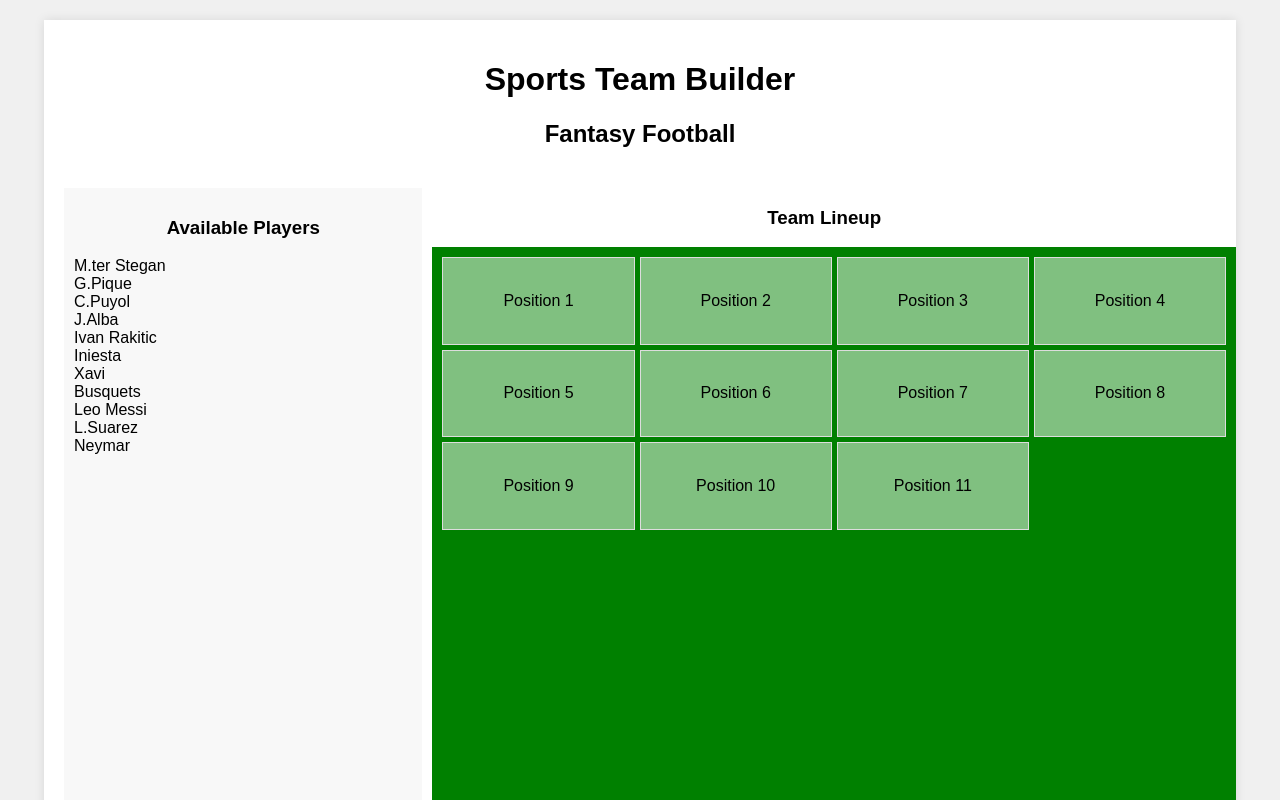
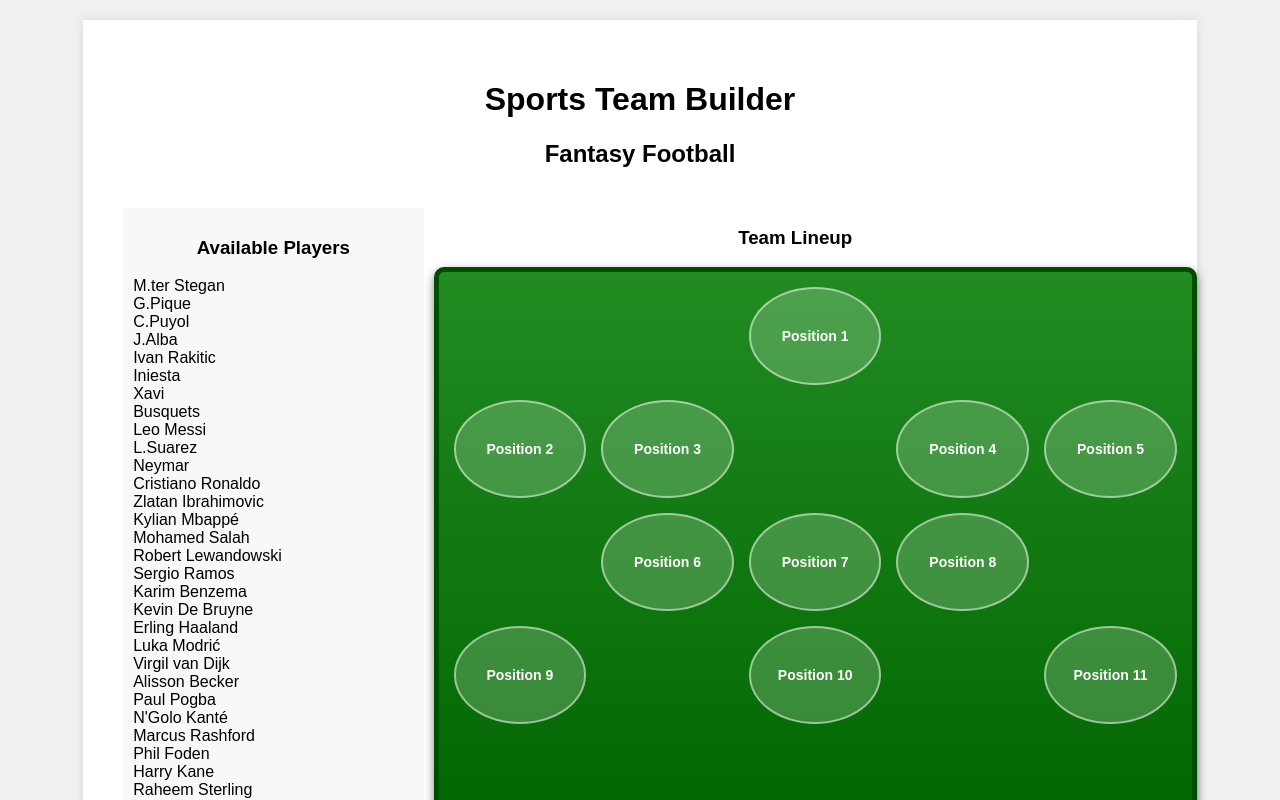
Before and after one commit to Tushar-Alec/FantasySports, a plain HTML site: page index.html in a window 1280 px wide. Both pictures are taken after a click on the button "Fantasy Football". Shown: the top 800 px of the page. Drawn offline with Linux system fonts and the light colour scheme.

Commit message:
"Updated index.html, script.js, and styles.css files with changes to fantasy team builder UI and functionality."

```diff
--- a/script.js
+++ b/script.js
@@ -1,5 +1,28 @@
-let availableFootballPlayers = ["M.ter Stegan", "G.Pique", "C.Puyol", "J.Alba", "Ivan Rakitic", "Iniesta", "Xavi", "Busquets", "Leo Messi", "L.Suarez", "Neymar"];
-let availableCricketPlayers = ["Virat Kohli", "Rohit Sharma", "Jasprit Bumrah", "Ravindra Jadeja", "KL Rahul", "Hardik Pandya", "Shubman Gill", "Mohammad Shami", "Kagiso Rabada", "AB de Villiers", "David Warner"];
+let availableFootballPlayers = [
+    "M.ter Stegan", "G.Pique", "C.Puyol", "J.Alba", "Ivan Rakitic", "Iniesta",
+    "Xavi", "Busquets", "Leo Messi", "L.Suarez", "Neymar",
+    "Cristiano Ronaldo", "Zlatan Ibrahimovic", "Kylian Mbappé", "Mohamed Salah",
+    "Robert Lewandowski", "Sergio Ramos", "Karim Benzema", "Kevin De Bruyne",
+    "Erling Haaland", "Luka Modrić", "Virgil van Dijk", "Alisson Becker",
+    "Paul Pogba", "N'Golo Kanté", "Marcus Rashford", "Phil Foden", "Harry Kane",
+    "Raheem Sterling", "Gareth Bale", "Sadio Mané", "Frenkie de Jong",
+    "Jack Grealish", "Jadon Sancho", "Pierre-Emerick Aubameyang", "Gerard Piqué",
+    "Thiago Silva", "Toni Kroos", "Ederson Moraes", "Luis Díaz", "Gerard Moreno"
+];
+let availableCricketPlayers = [
+    "Virat Kohli", "Rohit Sharma", "Jasprit Bumrah", "Ravindra Jadeja",
+    "KL Rahul", "Hardik Pandya", "Shubman Gill", "Mohammad Shami",
+    "Kagiso Rabada", "AB de Villiers", "David Warner",
+    "Steve Smith", "Ben Stokes", "Joe Root", "Marnus Labuschagne",
+    "Pat Cummins", "Mitchell Starc", "David Warner", "Trent Boult",
+    "Jimmy Anderson", "Rashid Khan", "Shakib Al Hasan", "Babar Azam",
+    "Shaheen Shah Afridi", "Fakhar Zaman", "Mohammad Rizwan",
+    "Jofra Archer", "Chris Woakes", "Dinesh Karthik", "Suresh Raina",
+    "KL Rahul", "Rishabh Pant", "KL Rahul", "Shreyas Iyer", "Kane Williamson",
+    "Ross Taylor", "Mark Wood", "Jonny Bairstow", "Quinton de Kock",
+    "Lungi Ngidi", "Kieron Pollard", "Eoin Morgan", "Sunil Narine"
+];
+
 let selectedSport = "";
 let fantasyTeam = new Array(11).fill(null);
 
@@ -21,12 +44,17 @@ function displayAvailablePlayers() {
 function addPlayer() {
     let playerName = prompt('Enter the name of the player to add:');
     let players = selectedSport === 'football' ? availableFootballPlayers : availableCricketPlayers;
-    if (players.includes(playerName) && !fantasyTeam.includes(playerName)) {
+
+
+    let playerNameLower = playerName.toLowerCase();
+    let foundPlayer = players.find(player => player.toLowerCase() === playerNameLower);
+
+    if (foundPlayer && !fantasyTeam.includes(foundPlayer)) {
         let position = parseInt(prompt('Enter the position (1-11):')) - 1;
         if (position >= 0 && position < 11 && fantasyTeam[position] === null) {
-            fantasyTeam[position] = playerName;
+            fantasyTeam[position] = foundPlayer; // Use the exact matched player name
             updateField();
-            alert(`${playerName} added to your team.`);
+            alert(`${foundPlayer} added to your team.`);
         } else {
             alert('Invalid position or position already filled.');
         }
@@ -34,6 +62,7 @@ function addPlayer() {
         alert('Player not found or already in your team.');
     }
 }
+
 
 function removePlayer() {
     let position = parseInt(prompt('Enter the position (1-11) to remove the player from:')) - 1;
@@ -48,12 +77,36 @@ function removePlayer() {
 }
 
 function updateField() {
+
+    const formationMapping = [
+        { row: 1, col: 3 }, // Goalkeeper
+        { row: 2, col: 1 }, { row: 2, col: 2 }, { row: 2, col: 4 }, { row: 2, col: 5 }, // Defenders
+        { row: 3, col: 2 }, { row: 3, col: 3 }, { row: 3, col: 4 }, // Midfielders
+        { row: 4, col: 1 }, { row: 4, col: 3 }, { row: 4, col: 5 }  // Forwards
+    ];
+
     let field = document.getElementById('field');
     field.innerHTML = '';
+
+
     fantasyTeam.forEach((player, index) => {
         let positionDiv = document.createElement('div');
         positionDiv.classList.add('position');
-        positionDiv.innerText = player ? player : `Position ${index + 1}`;
+
+        if (player) {
+            positionDiv.classList.add('filled');
+            positionDiv.innerText = player;
+        } else {
+            positionDiv.innerText = `Position ${index + 1}`;
+        }
+
+
+        const position = formationMapping[index];
+        if (position) {
+            positionDiv.style.gridRow = position.row;
+            positionDiv.style.gridColumn = position.col;
+        }
+
         field.appendChild(positionDiv);
     });
 }
--- a/styles.css
+++ b/styles.css
@@ -3,23 +3,48 @@ body {
     background-color: #f0f0f0;
     margin: 0;
     padding: 0;
+    display: flex;
+    flex-direction: column;
+    align-items: center;
 }
 
 .container {
     max-width: 90%;
     margin: 20px auto;
     background-color: white;
-    padding: 20px;
+    padding: 40px;
     box-shadow: 0 0 10px rgba(0, 0, 0, 0.1);
 }
 
 h1, h2, h3 {
     text-align: center;
 }
+#choice-button {
+    padding: 20px 40px;
+    font-size: 16px;
+    background-color: #007BFF;
+    color: #fff;
+    border: none;
+    border-radius: 5px;
+    cursor: pointer;
 
+}
+#sport-selection {
+    display: flex;
+    justify-content: center;
+    gap: 10px;
+    margin-top: 20px;
+
+}
 button {
-    padding: 10px;
-    margin: 5px;
+    margin: 20px;
+    margin-left: 100px;
+    padding: 15px 25px;
+    font-size: 16px;
+    background-color: #007BFF;
+    color: #fff;
+    border: none;
+    border-radius: 5px;
     cursor: pointer;
 }
 
@@ -50,22 +75,43 @@ button {
 #field {
     width: 100%;
     height: 550px;
-    background: green;
+    background: linear-gradient(0deg, #006400, #228B22);
     display: grid;
-    grid-template-rows: repeat(6, 1fr);
-    grid-template-columns: repeat(4, 1fr);
-    gap: 5px;
-    padding: 10px;
+    grid-template-rows: repeat(5, 1fr);
+    grid-template-columns: repeat(5, 1fr);
+    gap: 15px;
+    padding: 15px;
+    border: 5px solid #004d00;
+    border-radius: 10px;
+    position: relative;
+    box-shadow: 0 4px 10px rgba(0, 0, 0, 0.5);
 }
 
-.position {
+
+#field .position {
     display: flex;
+    align-items: center;
     justify-content: center;
-    align-items: center;
-    background-color: #ffffff80;
-    border: 1px solid #ddd;
-    text-align: center;
+    font-size: 14px;
+    font-weight: bold;
+    color: white;
+    background: rgba(255, 255, 255, 0.2);
+    border: 2px solid #ffffff80;
+    border-radius: 50%;
+    transition: transform 0.3s, background 0.3s;
+    cursor: pointer;
 }
-#team-builder {
 
+
+#field .position:hover {
+    background: rgba(255, 255, 255, 0.5);
+    transform: scale(1.1);
 }
+
+
+#field .position.filled {
+    background: rgba(255, 215, 0, 0.8);
+    color: black;
+    font-size: 12px;
+    font-weight: bold;
+}
```
